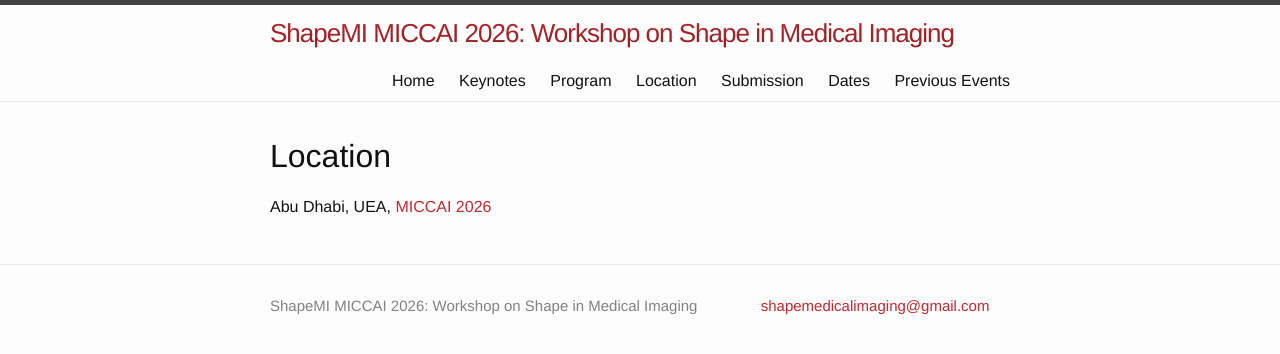
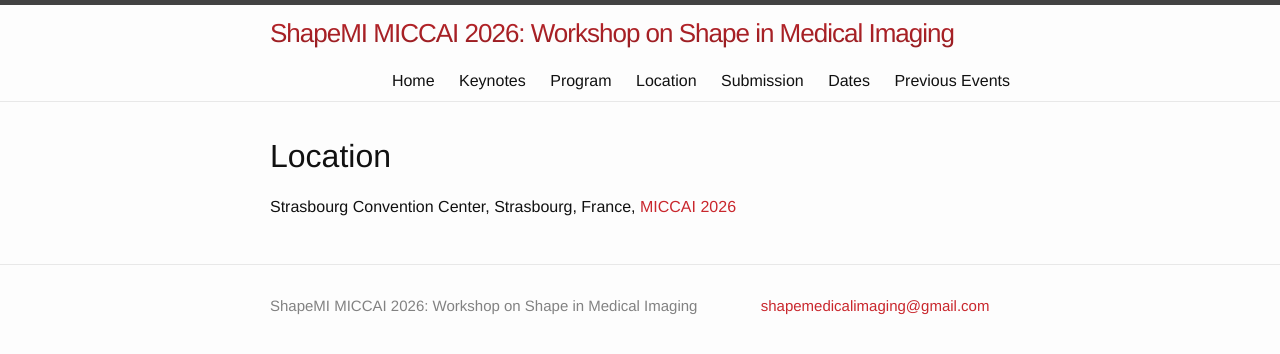
Before and after one commit to shapemi/shapemi.github.io, a Jekyll site: the page built from location/index.md, in a window 1280 px wide. Shown: the top 354 px of the page. Built offline with Jekyll 4.4.1, drawn with Linux system fonts in a browser that asks for light colours.

Commit message:
Update location details for MICCAI 2026

```diff
--- a/location/index.md
+++ b/location/index.md
@@ -6,4 +6,4 @@ order: 3
 ---
 # Location
 
-Abu Dhabi, UEA, [MICCAI 2026](https://conferences.miccai.org/2026/en/)
+Strasbourg Convention Center, Strasbourg, France, [MICCAI 2026](https://conferences.miccai.org/2026/en/)
```
